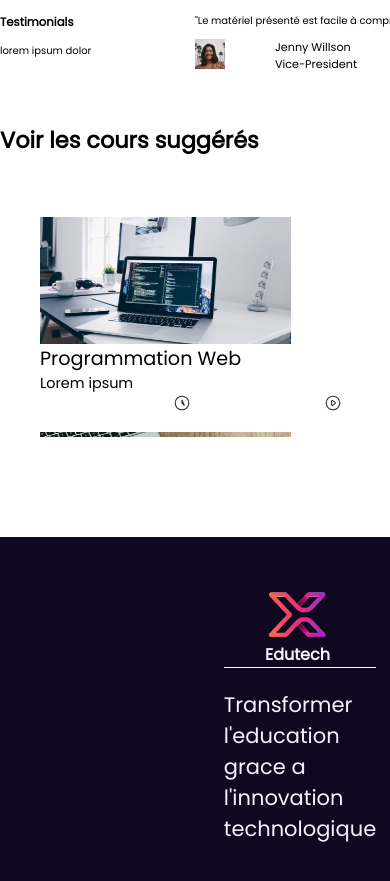
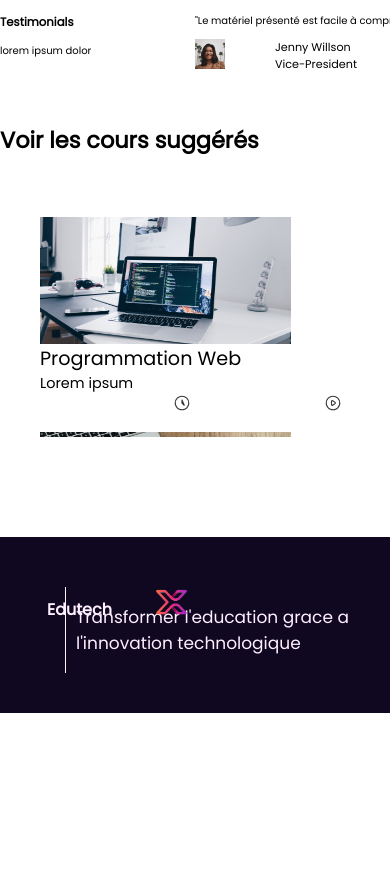
Before and after one commit to Joany61/testFront, a plain HTML site: page Edutech/index.html in a window 390 px wide. Shown: the part 1006-1887 px from the top of the page. After the commit the page ends 1719 px from the top, so only its background shows below. Drawn offline with Linux system fonts and the light colour scheme; a web font is replaced by a local one.

Commit message:
version beta2 header responsive

```diff
--- a/Edutech/css/footer.css
+++ b/Edutech/css/footer.css
@@ -74,37 +74,31 @@ div#div_souscript button{
 
 @media only screen and (max-width: 1120px){
 
+    div#fr_foot_div{
+        width: 100%;
+        display: grid;
+        grid-template-columns: auto auto;
+        padding: 50px 0 0 0;
+        margin: 0;
+    }
+
     div#div_souscript{
         display: none;
     }
     div#intro_foot p{
-        padding: 0;
+        font-size: 17px;
+        padding: 0 0 0 10px;
         word-wrap: break-word;
     }
 
-    div#fr_foot_div{
-        padding: 50px 0 0 0;
-        margin: 300pxpx 0 300px 0px;
-        display: grid;
-        grid-template-columns: 100%;
-        justify-items: center;
-        justify-content: center;
+    div#logo_foot a img{
+        position: fixed;
+        width: 60px!important;
+        height: 30px!important;
     }
-    div#intro_foot{
-        border-left: none;
-        border-top: 1px solid #fff0ff;
+    div#logo_foot a span{
+        position: relative;
+        margin: 0 0 0 0px;
     }
 
-    div#logo_foot a img{
-        position: static;
-    }
-    div#logo_foot a span{
-        position: static;
-        margin: 0 0 0 20px;
-    }
-
-    div#logo_foot a{
-        display: grid;
-        grid-template-rows: auto;
-    }
 }
--- a/Edutech/css/responsive.css
+++ b/Edutech/css/responsive.css
@@ -1,4 +1,7 @@
-@media  screen and (max-width: 1320px) {
+@media screen and (max-width: 1320px) {
+    body{
+        overflow-x: hidden;
+    }
     header #deus_sect{
         display: none;
     }
@@ -21,6 +24,10 @@
 }
 @media only screen and (max-width: 817px){
 /*** parti header***/
+    header{
+        width: 100%;
+        overflow-y: hidden;
+    }
     header #nav{
         grid-template-columns: auto;
         justify-content: space-between;
```
